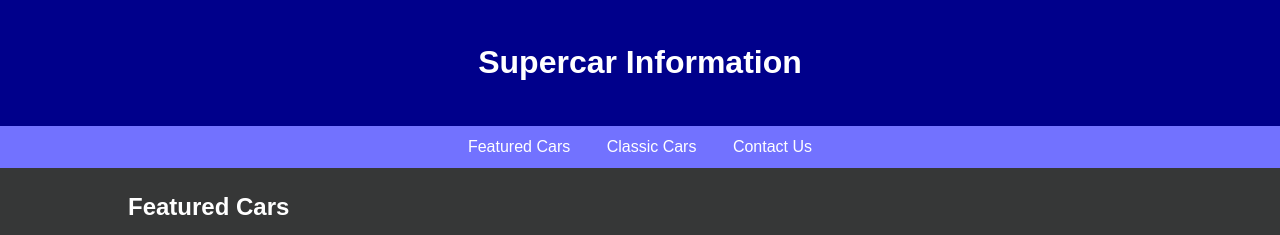
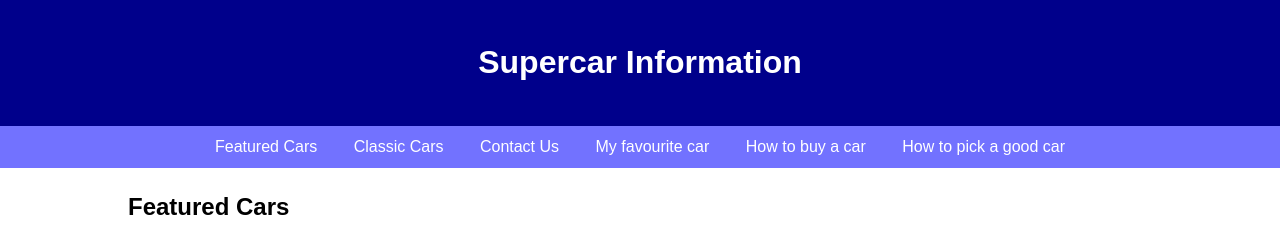
Before and after one commit to mrmask32/mrmask32.github.io, a plain HTML site: page index.html in a window 1280 px wide. Shown: the top 235 px of the page. Drawn offline with Linux system fonts and the light colour scheme.

Commit message:
Update index.html

```diff
--- a/index.html
+++ b/index.html
@@ -10,8 +10,6 @@
             margin: 0;
             padding: 0;
             line-height: 1.6;
-            background-color:#363737;
-            color:#FFFFFF;
         }
         h3 {
             background-color: #FFFFFF;
@@ -86,6 +84,9 @@
         <a href="#featured">Featured Cars</a>
         <a href="#classic">Classic Cars</a>
         <a href="#contact">Contact Us</a>
+        <a href="extra_page.html">My favourite car</a>
+        <a href="extra_page1.html">How to buy a car</a>
+        <a href="extra_page2.html">How to pick a good car</a>
     </nav>
 
     <div class="container">
@@ -256,8 +257,6 @@ The Ferrari 312T5, while carrying the legacy of a successful lineage, faced sign
                 </div>
             </div>
         </section>
-<h5>Click to find out my Favourite Car!</h5>
-        <a href="extra_page.html">Go to Extra Page</a>
 
         <section id="contact">
             <h2>Contact Us</h2>
```
